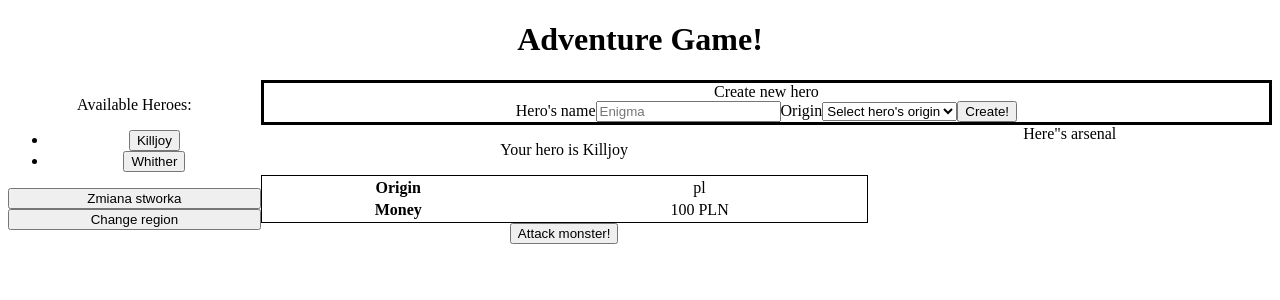
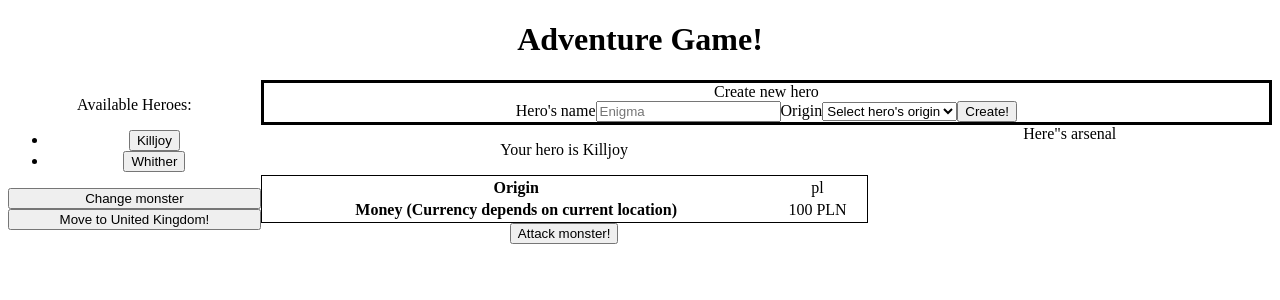
Before and after one commit to MatteoDelOmbra/adventure, a React (Create React App) app: page / in a window 1280 px wide. Both pictures are taken after a click on the button "Killjoy". Shown: the top 300 px of the page. Built offline with nearby package versions, Linux system fonts and the light colour scheme.

Commit message:
changing hero's location (API Currency Converter)

```diff
--- a/src/components/app/App.tsx
+++ b/src/components/app/App.tsx
@@ -1,25 +1,30 @@
 import { FunctionComponent } from "react";
+import { selectHeroesState } from "../../store/heroes/heroesSlice";
+import { useAppSelector } from "../../store/hooks";
+import { IHero, IHeroes } from "../../utils/heroHelper";
+import ChangeRegionButton from "../changeRegionButton/changeRegionButton";
 import HeroBio from "../heroBio/heroBio";
 import HeroCreator from "../heroCreator/heroCreator";
 import Heroes from "../heroes/heroes";
 import { ArsenalPanel, ColumnWrapper, Container, GamePanel, LeftPanel, RightPanel } from "./App.styles";
 
 const App: FunctionComponent = () => {
+
+  const heroesState: IHeroes = useAppSelector(selectHeroesState)
+  let hero: IHero | undefined = heroesState.currentHeroId === undefined ? undefined : heroesState.all.find((el) => el.id === heroesState.currentHeroId)
+
+
   return (
     <Container>
       <h1>Adventure Game!</h1>
       <ColumnWrapper>
         <LeftPanel>
           <Heroes />
-          <button id="generate-mob">Zmiana stworka</button>                                 {/*React component*/}
-          <button id="region">Change region</button>                                       {/*React component*/}
-          {
-            /*
-            dodaj do hero info w jakim regionie sie obecnie znajduje ( w sumie nie, bo to wiemy patrzac na walute)
-            wez liste, usun z niej region w ktorym jest bohater (wedle waluty) i wylosuj jeden region
-            wyslij async request do https://exchangerate.host/#/docs aby przeliczyc kase bohatera
-            wprowadz zmiany do money i currency bohatera
-            */
+          {hero === undefined ? null :
+            <>
+              <button id="generate-mob">Change monster</button>                                 {/*React component*/}
+              <ChangeRegionButton hero={hero} />
+            </>
           }
         </LeftPanel>
 
@@ -28,8 +33,12 @@ const App: FunctionComponent = () => {
 
           <ColumnWrapper>
             <GamePanel>
-              <HeroBio />
-              <button id="run">Attack monster!</button>                                    {/*React component*/}
+              {hero === undefined ? <p> Select your hero</p> :
+                <>
+                  <HeroBio hero={hero} />
+                  <button id="run">Attack monster!</button>                                    {/*React component*/}
+                </>
+              }
             </GamePanel>
 
             <ArsenalPanel>Here"s arsenal</ArsenalPanel>        {/*React component*/}
--- /dev/null
+++ b/src/components/changeRegionButton/changeRegionButton.tsx
@@ -0,0 +1,49 @@
+import { skipToken, SkipToken } from "@reduxjs/toolkit/dist/query";
+import { FunctionComponent, useEffect, useState } from "react";
+import { currencyConverter, useConvertCurrencyQuery } from "../../store/api/currencyApiSlice";
+import { update } from "../../store/heroes/heroesSlice";
+import { useAppDispatch } from "../../store/hooks";
+import { IHero } from "../../utils/heroHelper";
+import { Currency, IRegion, Regions } from "../../utils/regional";
+
+interface ChangeRegionButtonProps {
+    hero: IHero
+}
+
+const ChangeRegionButton: FunctionComponent<ChangeRegionButtonProps> = (props) => {
+
+    const drawNewRegion = (exluded: Currency): IRegion => {
+        //something here is wrong (when run drawNewRegion, props.hero.currency is wrong and it draw from table with location in which we alreade are)
+        //silly workaround - try to do this without exluded parameter
+        const availableRegions = Regions.filter(region => region.currency !== exluded)
+        return availableRegions[Math.floor(Math.random() * availableRegions.length)]
+    }
+
+    const dispatch = useAppDispatch()
+
+    const [nextRegion, setNextRegion] = useState<IRegion>(drawNewRegion(props.hero.currency))
+
+    const [currencyConverter, setCurrencyConverter] = useState<currencyConverter | SkipToken>(skipToken)
+
+    const converterResult = useConvertCurrencyQuery(currencyConverter)
+
+    useEffect(() => {
+        if (converterResult.isSuccess && !converterResult.isFetching) {
+            let updatedHero: IHero = Object.assign({}, props.hero)
+            updatedHero.currency = converterResult.data.query.to
+            updatedHero.money = converterResult.data.result
+            dispatch(update(updatedHero))
+        }
+    }, [converterResult])
+
+    const moveHero = () => {
+        setCurrencyConverter({ from: props.hero.currency, to: nextRegion.currency, amount: props.hero.money })
+        setNextRegion(drawNewRegion(nextRegion.currency))
+    }
+
+    return (
+        <button onClick={moveHero}>Move to {nextRegion.name}!</button>
+    );
+}
+
+export default ChangeRegionButton;
--- a/src/components/heroBio/heroBio.tsx
+++ b/src/components/heroBio/heroBio.tsx
@@ -1,35 +1,29 @@
 import { FunctionComponent } from "react";
-import { selectHeroesState } from "../../store/heroes/heroesSlice";
-import { useAppSelector } from "../../store/hooks";
-import { IHero, IHeroes } from "../../utils/heroHelper";
+import { IHero } from "../../utils/heroHelper";
 import { BioTable } from "./heroBio.styles";
 
 interface HeroBioProps {
-
+    hero: IHero
 }
 
-const HeroBio: FunctionComponent<HeroBioProps> = () => {
-    const heroesState: IHeroes = useAppSelector(selectHeroesState)
-    let hero: IHero | undefined = heroesState.currentHeroId === undefined ? undefined : heroesState.all.find((el) => el.id === heroesState.currentHeroId)
+const HeroBio: FunctionComponent<HeroBioProps> = (props) => {
     return (
-        <div>
-            {hero === undefined ? <p> Select your hero</p> :
         <>
-                    <p>Your hero is {hero.name}</p>
+            <p>Your hero is {props.hero.name}</p>
             <BioTable>
+                <tbody>
                     <tr>
                         <th>Origin</th>
-                            <td>{hero.origin}</td>
+                        <td>{props.hero.origin}</td>
                     </tr>
                     <tr>
-                            <th>Money</th>
-                            <td>{hero.money + " " + hero.currency}</td>
+                        <th>Money (Currency depends on current location)</th>
+                        <td>{props.hero.money + " " + props.hero.currency}</td>
                     </tr>
+                </tbody>
             </BioTable>
         </>
-            }
 
-        </div>
     );
 }
 
--- a/src/components/heroSelector/heroSelector.tsx
+++ b/src/components/heroSelector/heroSelector.tsx
@@ -8,7 +8,7 @@ interface HeroSelectorProps {
 }
 
 const HeroSelector: FunctionComponent<HeroSelectorProps> = (props) => {
-    const dispatch = useAppDispatch();
+    const dispatch = useAppDispatch()
     return (
         <button onClick={() => dispatch(select(props.hero.id))} >
             {props.hero.name}
--- /dev/null
+++ b/src/store/api/currencyApiSlice.ts
@@ -0,0 +1,25 @@
+import { createApi, fetchBaseQuery } from '@reduxjs/toolkit/query/react'
+import { Currency } from '../../utils/regional'
+
+
+export interface currencyConverter {
+    from: Currency,
+    to: Currency,
+    amount: number
+}
+
+export const CurrencyApiSlice = createApi({
+    reducerPath: 'api',
+    baseQuery: fetchBaseQuery({ baseUrl: "https://api.exchangerate.host" }),
+    tagTypes: ['currencies'],
+    endpoints: builder => ({
+        convertCurrency: builder.query<any, currencyConverter>({
+            query: ({ from, to, amount }) => `/convert?from=${from}&to=${to}&amount=${amount}`,
+            providesTags: ['currencies']
+        })
+    })
+})
+
+export const {
+    useConvertCurrencyQuery
+} = CurrencyApiSlice
--- a/src/store/heroes/heroesSlice.ts
+++ b/src/store/heroes/heroesSlice.ts
@@ -17,7 +17,7 @@ const initialState: IHeroes = {
         name: "Whither",
         origin: setOrigin("pl"),
         currency: setCurrency("it"),
-        money: 23.78,
+        money: 66,
         arsenal: [],
     }]
 }
@@ -30,13 +30,17 @@ export const heroesSlice = createSlice({
         add: (state, action: PayloadAction<IHero>) => {
             state.all.push(action.payload)
         },
-        select: (state, action: PayloadAction<Number>) => {
+        select: (state, action: PayloadAction<number>) => {
             state.currentHeroId = action.payload
+        },
+        update: (state, action: PayloadAction<IHero>) => {
+            const heroes = state.all.map(hero => hero.id === action.payload.id ? action.payload : hero)
+            state.all = heroes
         }
     }
 })
 
-export const { add, select } = heroesSlice.actions
+export const { add, select, update } = heroesSlice.actions
 export const selectHeroesState = (state: RootState) => state.heroes
 export const selectHeroes = (state: RootState) => state.heroes.all
 export const selectHeroId = (state: RootState) => state.heroes.currentHeroId
--- a/src/store/store.ts
+++ b/src/store/store.ts
@@ -1,10 +1,13 @@
 import { Action, configureStore, Store, ThunkAction } from "@reduxjs/toolkit";
+import { CurrencyApiSlice } from "./api/currencyApiSlice";
 import heroesSlice from "./heroes/heroesSlice";
 
 export const store: Store = configureStore({
   reducer: {
     heroes: heroesSlice,
+    [CurrencyApiSlice.reducerPath]: CurrencyApiSlice.reducer
   },
+  middleware: (getDefaultMiddleware) => getDefaultMiddleware().concat(CurrencyApiSlice.middleware),
 });
 
 export type AppDispatch = typeof store.dispatch;
--- a/src/utils/regional.ts
+++ b/src/utils/regional.ts
@@ -1,7 +1,7 @@
 export type RegionSymbol = "pl" | "us" | "it" | "uk";
 export type Currency = "PLN" | "USD" | "EUR" | "GBP";
 
-interface IRegion {
+export interface IRegion {
     symbol: RegionSymbol
     name: string
     currency: Currency
```
Also changed, not shown: src/utils/heroHelper.ts (+4 -4 lines). Lines whose indentation alone changed are shown as unchanged.
